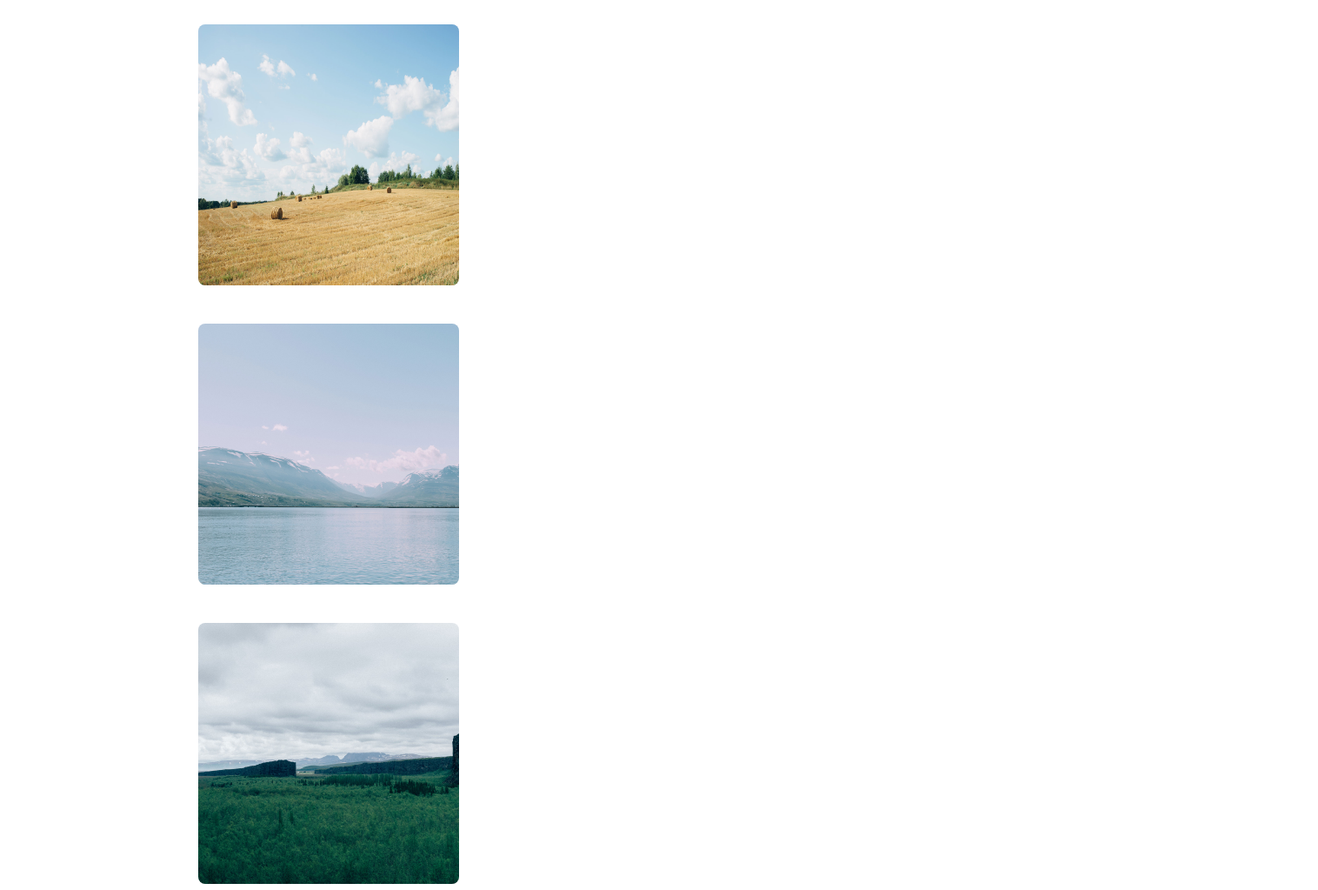
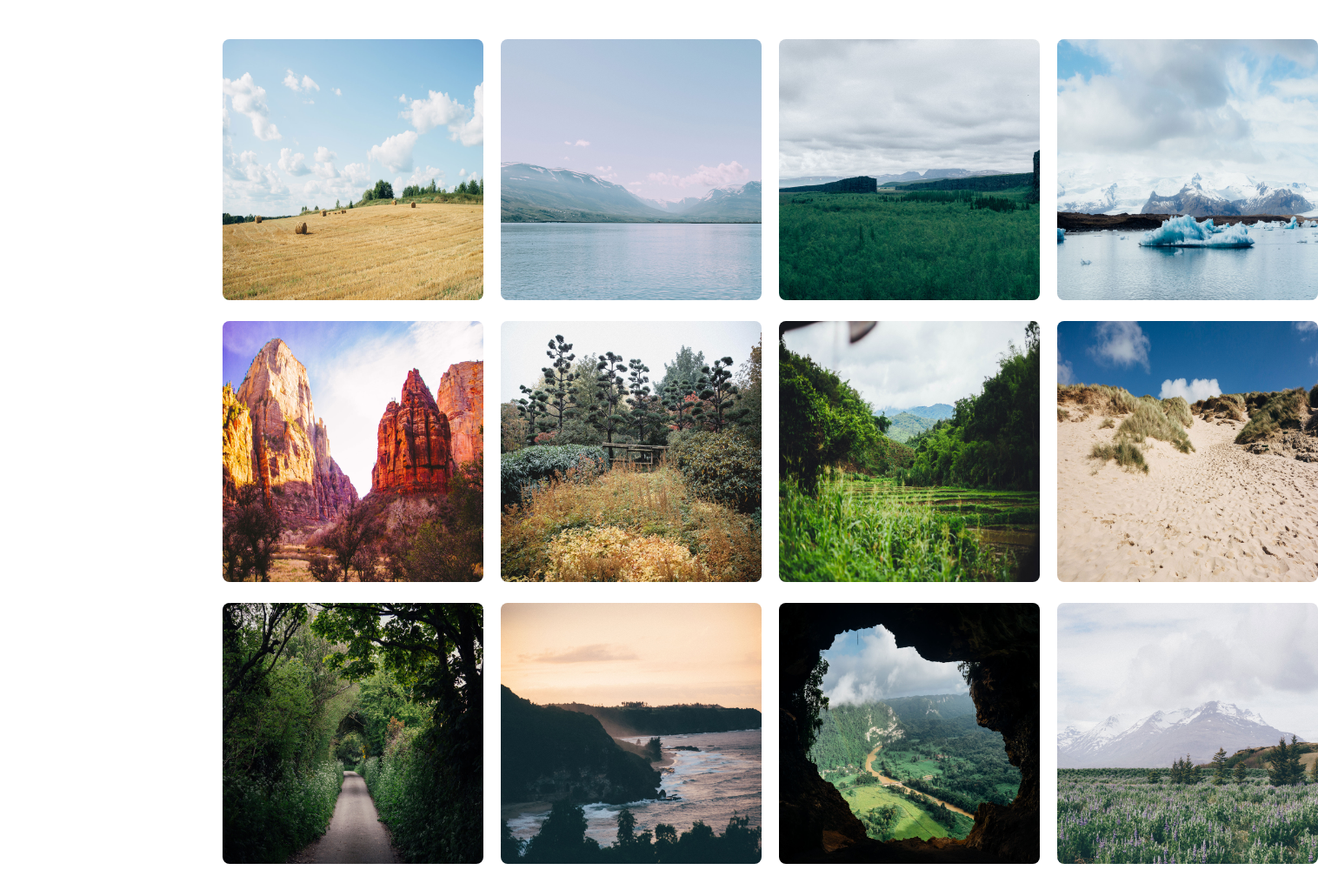
Before and after one commit to ptkim/image-gallery, a plain HTML site: page index.html in a window 1280 px wide. Shown: the top 1023 px of the page at 87% size, 1516 px wide, since content can reach past the window. Drawn offline with Linux system fonts and the light colour scheme.

Commit message:
update main.css

```diff
--- a/main.css
+++ b/main.css
@@ -1,5 +1,10 @@
-.image {
-    margin: 20px;
+* {
+  box-sizing: border-box;
+}
+
+body {
+  padding: 0;
+  margin: 0;
 }
 
 img {
@@ -10,5 +15,9 @@ img {
 
   .gallery {
     display: grid;
-    margin: 0 200px;
+    max-width: 60%;
+    grid-template-columns: 1fr 1fr 1fr 1fr;
+    grid-template-rows: 1fr 1fr 1fr;
+    grid-gap: 20px;
+    margin: 45px auto;
   }
```
